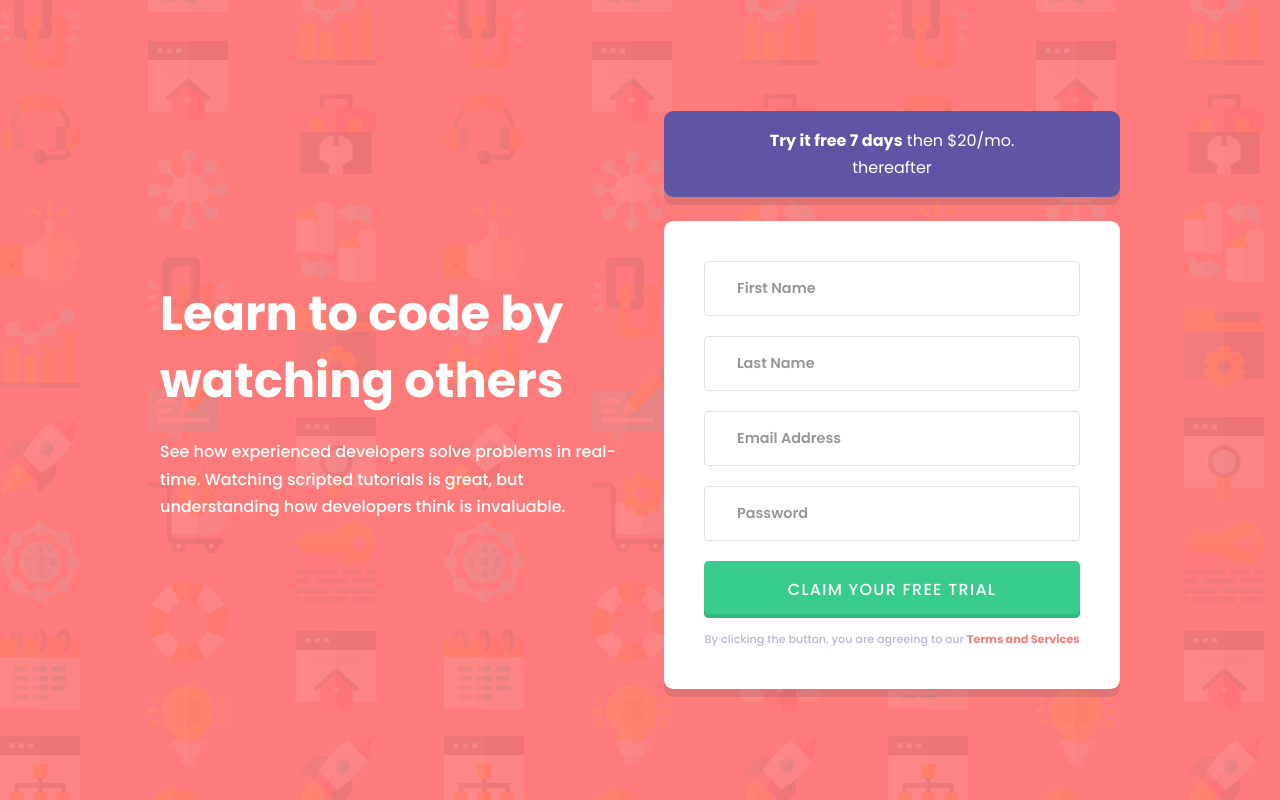
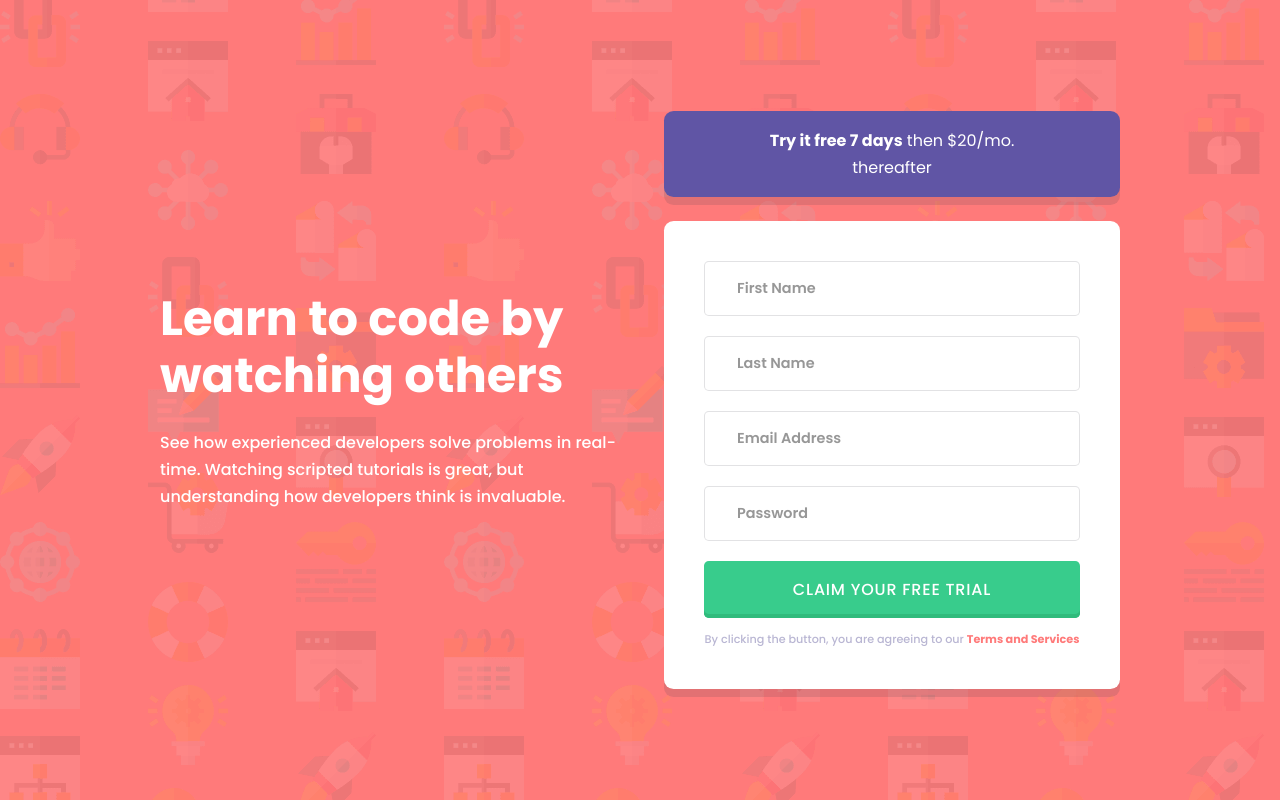
Before and after one commit to mk2-mc/Intro-Component-With-Signup-Form, a plain HTML site: page index.html in a window 1280 px wide. Drawn offline with Linux system fonts and the light colour scheme.

Commit message:
Update styles.css

```diff
--- a/styles.css
+++ b/styles.css
@@ -59,7 +59,7 @@ header {
 
 h1 {
   font-size: clamp(1.7rem, 4vw, 3rem);
-  line-height: 1.4;
+  line-height: 1.2;
 }
 
 header p {
@@ -150,7 +150,7 @@ main {
   font-family: inherit;
   font-size: 1rem;
   font-weight: 500;
-  letter-spacing: 0.08rem;
+  letter-spacing: 0.05rem;
   text-transform: uppercase;
   color: var(--clr-neutral-100);
 }
```
